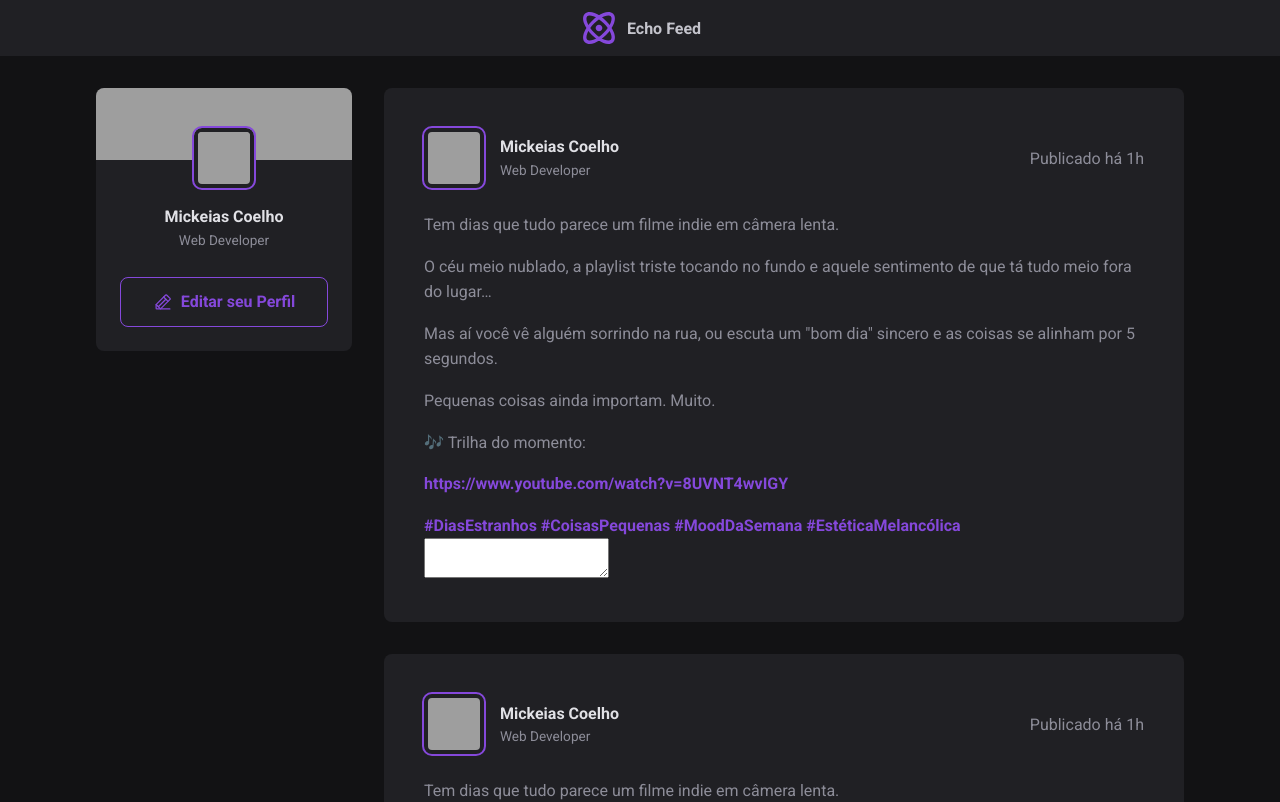
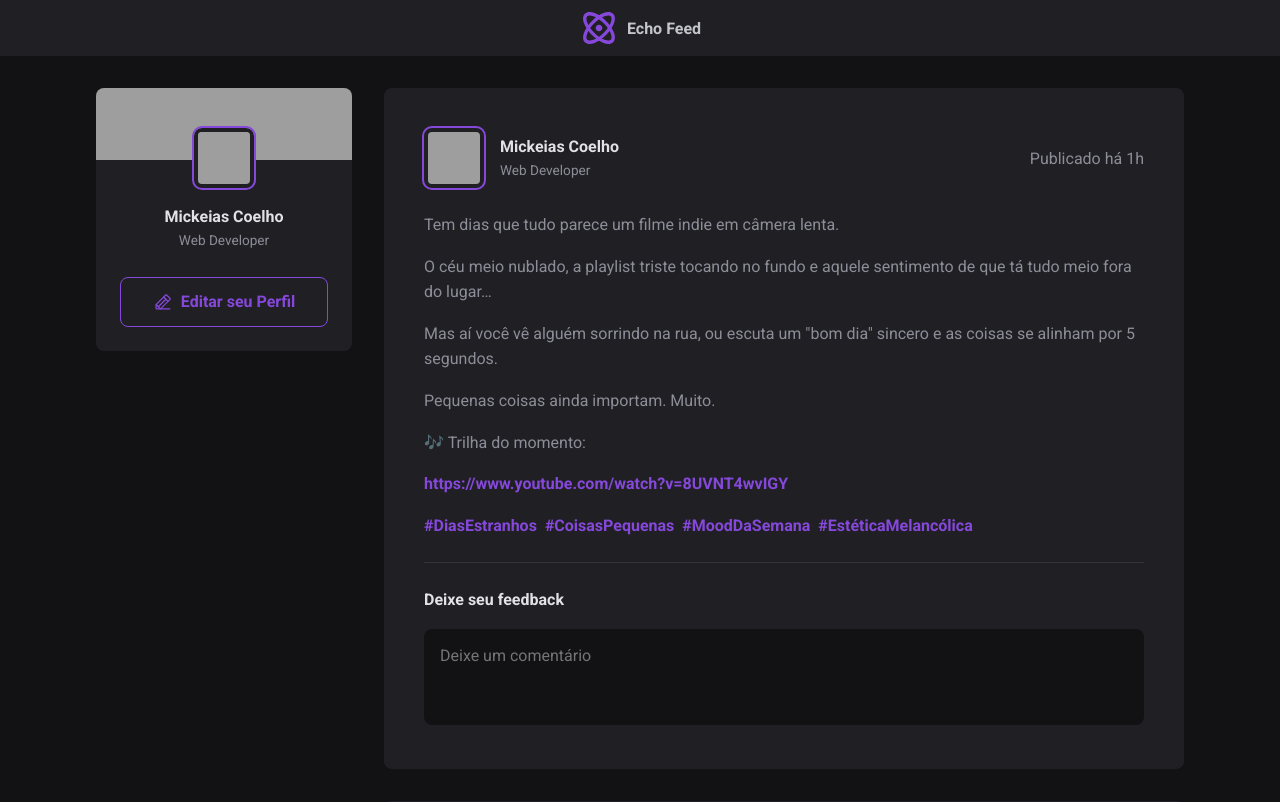
Before and after one commit to mickeiasdev/echo-feed-react, a React (Vite) app: page / in a window 1280 px wide. Shown: the top 802 px of the page. Built offline with nearby package versions, Linux system fonts and the light colour scheme; grey boxes are pictures that could not be loaded.

Commit message:
Add styling for hashtags and comment form in Post component

```diff
--- a/src/components/Post.jsx
+++ b/src/components/Post.jsx
@@ -26,16 +26,21 @@ export function Post() {
                 <p>
                     <a href="#">https://www.youtube.com/watch?v=8UVNT4wvIGY</a>
                 </p>
-                <p>
-                    <a href="#">#DiasEstranhos </a>
-                    <a href="#">#CoisasPequenas </a>
-                    <a href="#">#MoodDaSemana </a>
-                    <a href="#">#EstéticaMelancólica </a>
+                <p className={styles.hashtags}>
+                    <a href="#">#DiasEstranhos</a>
+                    <a href="#">#CoisasPequenas</a>
+                    <a href="#">#MoodDaSemana</a>
+                    <a href="#">#EstéticaMelancólica</a>
                 </p>
             </div>
 
-            <form>
-                <textarea/>
+            <form className={styles.commentForm}>
+                <strong>Deixe seu feedback</strong>
+
+                <textarea placeholder="Deixe um comentário" />
+                <footer>
+                    <button type="submit">Publicar</button>
+                </footer>
             </form>
         </article>
     )
--- a/src/components/Post.module.css
+++ b/src/components/Post.module.css
@@ -22,6 +22,15 @@ contenha um outro post (primeiro nao sofre a auteracao
     margin-top: 1rem;
 }
 
+.hashtags {
+    display: flex;
+    gap: 1rem;
+    flex-wrap: wrap;
+    gap: 0.5rem;
+    margin-top: 1rem;
+    color: var(--purple-500);
+}
+
 .content a {
     font-weight: bold;
     color: var(--purple-500);
@@ -36,13 +45,13 @@ contenha um outro post (primeiro nao sofre a auteracao
 /*
 apenas a header do primeiro nivel do .post
 */
-.post > header {
+.post>header {
     display: flex;
     align-items: center;
     justify-content: space-between;
 }
 
-.post > header time {
+.post>header time {
     font: 0.85rem;
     color: var(--gray-400);
 }
@@ -73,3 +82,55 @@ apenas a header do primeiro nivel do .post
     color: var(--gray-400);
     line-height: 1.6;
 }
+
+.commentForm {
+    width: 100%;
+    margin-top: 1.5rem;
+    padding-top: 1.5rem;
+    border-top: 1px solid var(--gray-500);
+}
+
+.commentForm > strong {
+    line-height: 1.6;
+    color: var(--gray-100);
+}
+
+.commentForm textarea {
+    width: 100%;
+    height: 6rem;
+    background: var(--gray-900);
+    border: 0;
+    resize: none;
+    padding: 1rem;
+    border-radius: 8px;
+    color: var(--gray-100);
+    line-height: 1.4;
+    margin-top: 1rem;
+}
+
+.commentForm footer {
+    visibility: hidden;
+    max-height: 0;
+}
+
+.commentForm:focus-within footer {
+    visibility: visible;
+    max-height: none;
+}
+
+.commentForm footer button[type="submit"] {
+    padding: 1rem 1.5rem;
+    margin-top: 1rem;
+    border-radius: 8px;
+    border: 0;
+    background: var(--purple-500);
+    color: var(--white);
+    font-weight: bold;
+    cursor: pointer;
+    transition: background-color .1s ease-in-out;
+    font-size: 0.85rem;
+}
+
+.commentForm footer button[type="submit"]:hover {
+    background: var(--purple-300);
+}
--- a/src/global.css
+++ b/src/global.css
@@ -10,6 +10,12 @@
 
     --purple-300: #a26eeb;
     --purple-500: #8548db;
+}
+
+/* aplica para todos os focus da pagina */
+:focus {
+    outline: 2px solid var(--purple-500);
+    outline-offset: 2px;
 }
 
 * {
```
